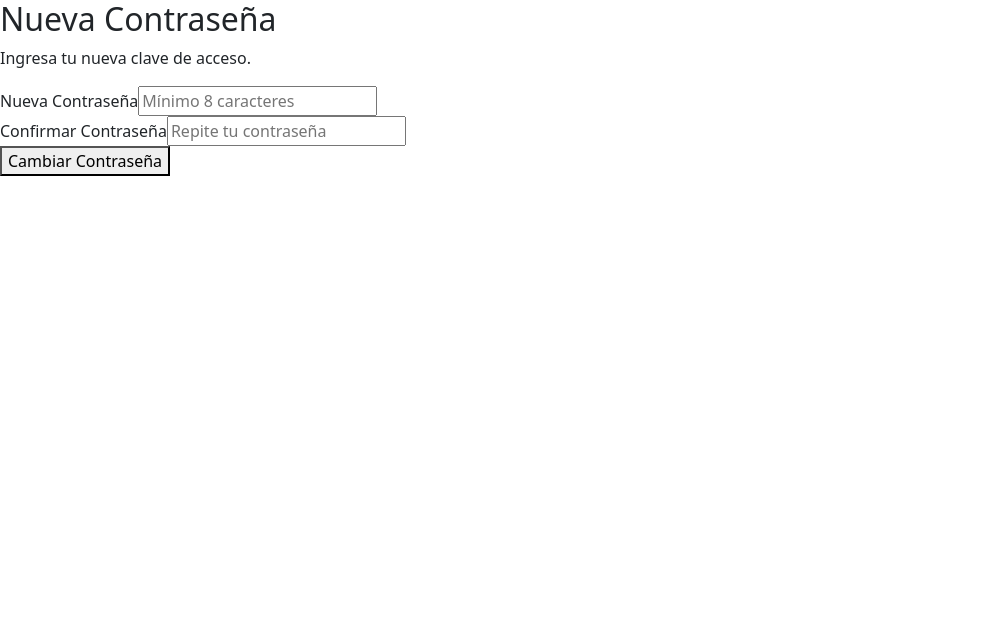
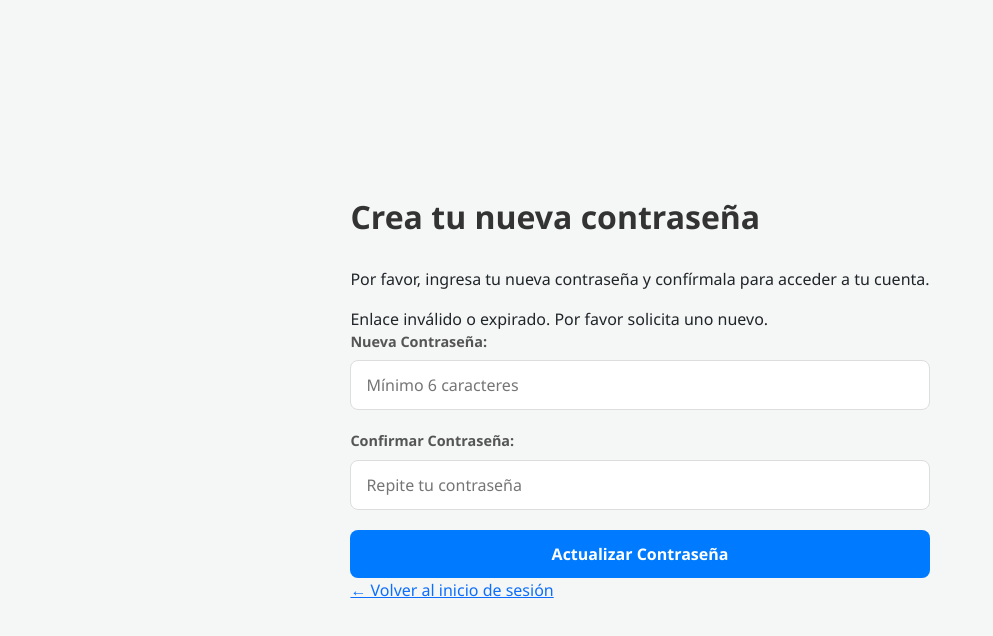
Before and after one commit to iAngie28/emergencia.vehicular, an Angular app in the folder frontend/: page /reset-password in a window 1280 px wide. Shown: the top 636 px of the page, without its empty margins (0-993 px from the left). Built offline with nearby package versions, Linux system fonts and the light colour scheme.

Commit message:
feat: flujo de recuperar contraseña

```diff
--- a/frontend/src/app/features/auth/forgot-password/forgot-password.css
+++ b/frontend/src/app/features/auth/forgot-password/forgot-password.css
@@ -0,0 +1,110 @@
+.forgot-container {
+    max-width: 400px;
+    margin: 100px auto;
+    padding: 30px;
+    border-radius: 12px;
+    background-color: #ffffff;
+    box-shadow: 0 4px 6px -1px rgba(0, 0, 0, 0.1), 0 2px 4px -1px rgba(0, 0, 0, 0.06);
+    font-family: 'Segoe UI', Tahoma, Geneva, Verdana, sans-serif;
+}
+
+h2 {
+    text-align: center;
+    color: #1f2937;
+    margin-bottom: 10px;
+}
+
+p {
+    text-align: center;
+    color: #6b7280;
+    font-size: 14px;
+    margin-bottom: 25px;
+}
+
+.form-group {
+    margin-bottom: 15px;
+}
+
+label {
+    display: block;
+    font-size: 14px;
+    font-weight: 500;
+    color: #374151;
+    margin-bottom: 5px;
+}
+
+input {
+    width: 100%;
+    padding: 12px;
+    border: 1px solid #d1d5db;
+    border-radius: 6px;
+    box-sizing: border-box;
+    transition: border-color 0.2s;
+}
+
+input:focus {
+    outline: none;
+    border-color: #3b82f6;
+    box-shadow: 0 0 0 3px rgba(59, 130, 246, 0.1);
+}
+
+button {
+    width: 100%;
+    padding: 12px;
+    background-color: #3b82f6;
+    color: white;
+    border: none;
+    border-radius: 6px;
+    font-weight: 600;
+    cursor: pointer;
+    transition: background-color 0.2s;
+    margin-top: 10px;
+}
+
+button:disabled {
+    background-color: #93c5fd;
+    cursor: not-allowed;
+}
+
+button:hover:not(:disabled) {
+    background-color: #2563eb;
+}
+
+.back-link {
+    display: block;
+    text-align: center;
+    margin-top: 20px;
+    font-size: 14px;
+    color: #6b7280;
+    text-decoration: none;
+}
+
+.back-link:hover {
+    color: #3b82f6;
+}
+
+.success-msg {
+    background-color: #ecfdf5;
+    color: #065f46;
+    padding: 10px;
+    border-radius: 6px;
+    margin-bottom: 15px;
+    font-size: 13px;
+    text-align: center;
+}
+
+.error-msg {
+    background-color: #fef2f2;
+    color: #991b1b;
+    padding: 10px;
+    border-radius: 6px;
+    margin-bottom: 15px;
+    font-size: 13px;
+    text-align: center;
+}
+
+.validation-error {
+    color: #dc2626;
+    font-size: 12px;
+    margin-top: 5px;
+}
--- a/frontend/src/app/features/auth/forgot-password/forgot-password.html
+++ b/frontend/src/app/features/auth/forgot-password/forgot-password.html
@@ -1,21 +1,41 @@
-<div class="auth-box">
-  <h2>Recuperar Contraseña</h2>
-  <p>Te enviaremos un enlace a tu correo para que puedas cambiar tu clave.</p>
+<div class="forgot-container">
+  <h2>¿Olvidaste tu contraseña?</h2>
+  <p>No te preocupes. Ingresa tu correo y te enviaremos las instrucciones para restablecerla.</p>
+
+  <div class="success-msg" *ngIf="mensaje">
+    {{ mensaje }}
+  </div>
+
+  <div class="error-msg" *ngIf="error">
+    {{ error }}
+  </div>
+
+  <form (ngSubmit)="enviar()" #forgotForm="ngForm">
 
     <div class="form-group">
-    <label>Correo Electrónico</label>
+      <label>Correo Electrónico:</label>
       <input
         type="email"
+        name="correo"
         [(ngModel)]="correo"
+        required
+        email
         placeholder="ejemplo@taller.com"
-      [disabled]="cargando">
+        #correoInput="ngModel"
+      >
+
+      <div *ngIf="correoInput.touched && correoInput.invalid" class="validation-error">
+        Por favor ingresa un correo válido.
+      </div>
     </div>
 
-  <button (click)="enviar()" [disabled]="cargando">
-    {{ cargando ? 'Enviando...' : 'Enviar enlace de recuperación' }}
+    <button type="submit" [disabled]="forgotForm.invalid || cargando">
+      {{ cargando ? 'Enviando...' : 'Enviar instrucciones' }}
     </button>
 
-  <div class="footer-links">
-    <a routerLink="/login">Volver al inicio de sesión</a>
+    <a routerLink="/login" class="back-link">
+      ← Volver al inicio de sesión
+    </a>
+
+  </form>
 </div>
-</div>
--- a/frontend/src/app/features/auth/forgot-password/forgot-password.ts
+++ b/frontend/src/app/features/auth/forgot-password/forgot-password.ts
@@ -3,12 +3,12 @@ import { CommonModule } from '@angular/common';
 import { FormsModule } from '@angular/forms';
 import { AuthService } from '../../../core/services/auth';
 import { Router } from '@angular/router';
-
 @Component({
   selector: 'app-forgot-password',
   standalone: true,
   imports: [CommonModule, FormsModule],
-  templateUrl: './forgot-password.html'
+  templateUrl: './forgot-password.html',
+  styleUrls: ['./forgot-password.css']
 })
 export class ForgotPasswordComponent {
   correo: string = '';
--- a/frontend/src/app/features/auth/login/login.html
+++ b/frontend/src/app/features/auth/login/login.html
@@ -16,6 +16,12 @@
       <input type="password" formControlName="password" placeholder="***">
     </div>
 
+    <div style="margin-top: 8px; text-align: right;">
+      <a routerLink="/forgot-password" style="font-size: 12px; color: #3b82f6; text-decoration: none; cursor: pointer;">
+        ¿Olvidaste tu contraseña?
+      </a>
+    </div>
+
     <div *ngIf="errorMessage" style="color: red; margin-top: 10px;">
       {{ errorMessage }}
     </div>
--- a/frontend/src/app/features/auth/reset-password/reset-password.css
+++ b/frontend/src/app/features/auth/reset-password/reset-password.css
@@ -0,0 +1,77 @@
+/* login.css */
+:host {
+  display: flex;
+  justify-content: center;
+  align-items: center;
+  height: 100vh;
+  background-color: #f4f7f6; /* Mismo fondo que el dashboard */
+  font-family: 'Segoe UI', system-ui, sans-serif;
+}
+
+.login-card {
+  background: white;
+  padding: 40px;
+  border-radius: 12px;
+  box-shadow: 0 4px 15px rgba(0,0,0,0.05);
+  width: 100%;
+  max-width: 400px;
+  text-align: center;
+}
+
+h2 {
+  margin-top: 0;
+  margin-bottom: 30px;
+  color: #333;
+  font-weight: 600;
+}
+
+.form-group {
+  margin-bottom: 20px;
+  text-align: left;
+}
+
+label {
+  display: block;
+  margin-bottom: 8px;
+  font-weight: 600;
+  color: #555;
+  font-size: 0.9rem;
+}
+
+input {
+  width: 100%;
+  padding: 12px 15px;
+  border: 1px solid #ddd;
+  border-radius: 8px;
+  font-size: 1rem;
+  box-sizing: border-box; /* Importante para el padding */
+  transition: border-color 0.2s;
+}
+
+input:focus {
+  border-color: #007bff;
+  outline: none;
+}
+
+button {
+  width: 100%;
+  padding: 12px;
+  background-color: #007bff;
+  color: white;
+  border: none;
+  border-radius: 8px;
+  font-size: 1rem;
+  font-weight: 600;
+  cursor: pointer;
+  transition: background-color 0.2s;
+}
+
+button:hover {
+  background-color: #0056b3;
+}
+
+.error-message {
+  color: red;
+  margin-top: 15px;
+  font-size: 0.9rem;
+}
--- a/frontend/src/app/features/auth/reset-password/reset-password.html
+++ b/frontend/src/app/features/auth/reset-password/reset-password.html
@@ -1,26 +1,58 @@
-<div class="auth-box">
-  <h2>Nueva Contraseña</h2>
-  <p>Ingresa tu nueva clave de acceso.</p>
+<div class="reset-container">
+  <h2>Crea tu nueva contraseña</h2>
+  <p>Por favor, ingresa tu nueva contraseña y confírmala para acceder a tu cuenta.</p>
+
+  <div class="success-msg" *ngIf="mensaje">
+    {{ mensaje }}
+  </div>
+
+  <div class="error-msg" *ngIf="error">
+    {{ error }}
+  </div>
+
+  <form (ngSubmit)="cambiarPassword()" #resetForm="ngForm">
 
     <div class="form-group">
-    <label>Nueva Contraseña</label>
+      <label>Nueva Contraseña:</label>
       <input
         type="password"
+        name="nuevaClave"
         [(ngModel)]="nuevaClave"
-      placeholder="Mínimo 8 caracteres"
-      [disabled]="cargando">
+        required
+        minlength="6"
+        placeholder="Mínimo 6 caracteres"
+        #passInput="ngModel"
+      >
+      <div *ngIf="passInput.touched && passInput.invalid" class="validation-error">
+        La contraseña debe tener al menos 6 caracteres.
+      </div>
     </div>
 
     <div class="form-group">
-    <label>Confirmar Contraseña</label>
+      <label>Confirmar Contraseña:</label>
       <input
         type="password"
+        name="confirmarClave"
         [(ngModel)]="confirmarClave"
+        required
         placeholder="Repite tu contraseña"
-      [disabled]="cargando">
+        #confirmInput="ngModel"
+      >
+      <div *ngIf="confirmInput.touched && nuevaClave !== confirmarClave" class="validation-error">
+        Las contraseñas no coinciden.
+      </div>
     </div>
 
-  <button (click)="guardar()" [disabled]="cargando">
-    {{ cargando ? 'Guardando...' : 'Cambiar Contraseña' }}
+    <button
+      type="submit"
+      [disabled]="resetForm.invalid || cargando || nuevaClave !== confirmarClave"
+    >
+      {{ cargando ? 'Guardando...' : 'Actualizar Contraseña' }}
     </button>
+
+    <a routerLink="/login" class="back-link">
+      ← Volver al inicio de sesión
+    </a>
+
+  </form>
 </div>
--- a/frontend/src/app/features/auth/reset-password/reset-password.ts
+++ b/frontend/src/app/features/auth/reset-password/reset-password.ts
@@ -1,50 +1,67 @@
 import { Component, inject, OnInit } from '@angular/core';
 import { CommonModule } from '@angular/common';
 import { FormsModule } from '@angular/forms';
-import { ActivatedRoute, Router } from '@angular/router';
+import { ActivatedRoute, Router, RouterLink } from '@angular/router';
 import { AuthService } from '../../../core/services/auth';
 
 @Component({
   selector: 'app-reset-password',
   standalone: true,
-  imports: [CommonModule, FormsModule],
-  templateUrl: './reset-password.html'
+  imports: [CommonModule, FormsModule, RouterLink],
+  templateUrl: './reset-password.html',
+  styleUrls: ['./reset-password.css']
 })
 export class ResetPasswordComponent implements OnInit {
-  token: string = '';
+  // Variables enlazadas al HTML
   nuevaClave: string = '';
-  confirmarClave: string = ''; // 👈 Añadido porque tu HTML lo pide
+  confirmarClave: string = '';
   mensaje: string = '';
   error: string = '';
-  cargando: boolean = false; // 👈 Cambiado de 'loading' a 'cargando'
+  cargando: boolean = false;
+  token: string = '';
 
-  private route = inject(ActivatedRoute);
   private authService = inject(AuthService);
   private router = inject(Router);
+  private route = inject(ActivatedRoute);
 
   ngOnInit() {
-    this.token = this.route.snapshot.queryParamMap.get('token') || '';
-    if (!this.token) {
-      this.error = 'El token de recuperación no es válido o falta.';
-    }
+    // Capturamos el token de la URL (?token=...)
+    this.route.queryParams.subscribe(params => {
+      this.token = params['token'] || '';
+      if (!this.token) {
+        this.error = 'Enlace inválido o expirado. Por favor solicita uno nuevo.';
+      }
+    });
   }
 
-  // 👈 Tu HTML llama a 'guardar()'
-  guardar() {
+  cambiarPassword() {
+    // Validaciones básicas antes de enviar
     if (this.nuevaClave !== this.confirmarClave) {
       this.error = 'Las contraseñas no coinciden.';
       return;
     }
 
+    if (!this.token) {
+      this.error = 'Token de seguridad no encontrado.';
+      return;
+    }
+
     this.cargando = true;
+    this.error = '';
+    this.mensaje = '';
+
+    // Usamos el método correcto de tu AuthService: restablecerClave
     this.authService.restablecerClave(this.token, this.nuevaClave).subscribe({
       next: (res: any) => {
-        this.mensaje = 'Contraseña actualizada con éxito. Redirigiendo...';
-        setTimeout(() => this.router.navigate(['/login']), 3000);
+        this.mensaje = '¡Contraseña actualizada! Redirigiendo...';
+        this.cargando = false;
+        // Redirigir al login después de 2 segundos
+        setTimeout(() => this.router.navigate(['/login']), 2000);
       },
-      error: (e: any) => {
-        this.error = 'El enlace ha expirado o ya fue utilizado.';
+      error: (err: any) => {
         this.cargando = false;
+        this.error = 'Error: El enlace ha expirado o ya fue utilizado.';
+        console.error(err);
       }
     });
   }
```
Also changed, not shown: frontend/src/app/features/auth/login/login.ts (+4 -3 lines), 1 other file (tests, documents, lock files or other folders). Lines whose indentation alone changed are shown as unchanged.
